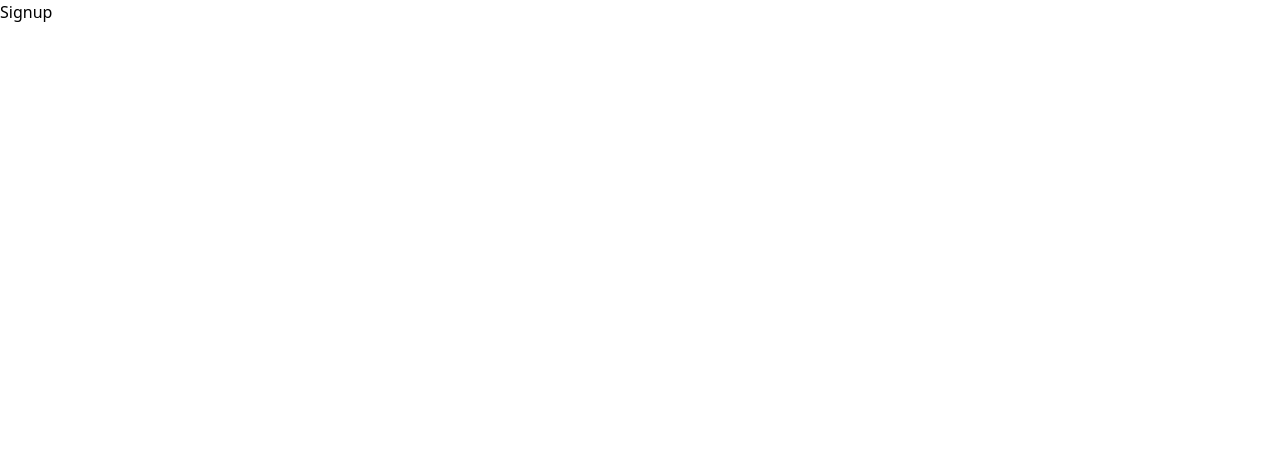
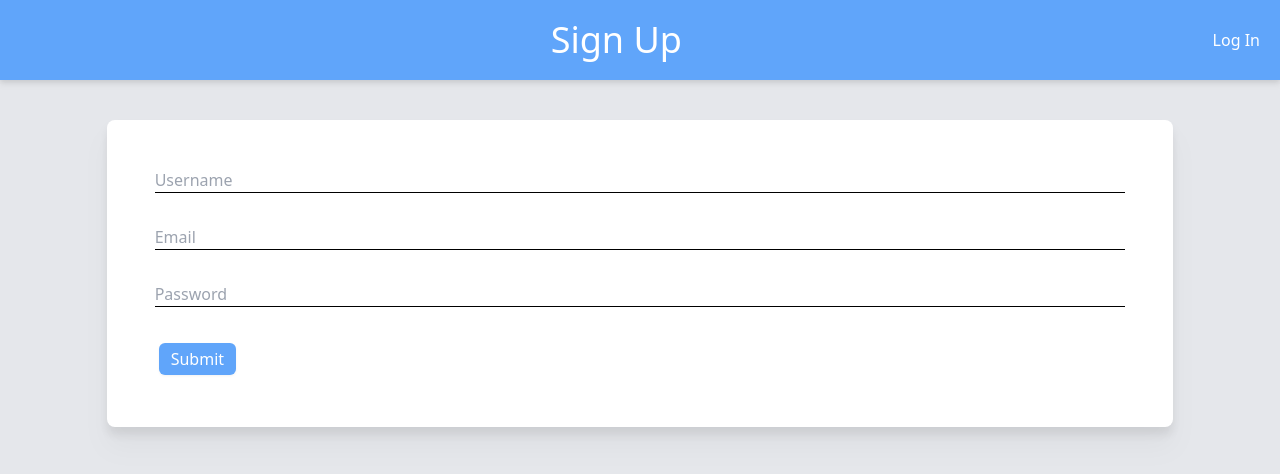
Before and after one commit to nicholasr74/TODO-App, a React (Create React App) app: page /signup in a window 1280 px wide. Shown: the top 474 px of the page. Built offline with nearby package versions, Linux system fonts and the light colour scheme.

Commit message:
login and signup working

```diff
--- a/src/App.js
+++ b/src/App.js
@@ -1,7 +1,7 @@
 import { BrowserRouter as Router, Routes, Route } from 'react-router-dom';
 
 import LoginPage from './pages/LoginPage.js';
-import Signup from './pages/Signup.js';
+import SignupPage from './pages/SignupPage.js';
 import Todo from './pages/Todo.js';
 
 
@@ -11,7 +11,7 @@ function App() {
       <Routes>
         <Route path="/" element={<Todo/>}/>
         <Route path="/login" element={<LoginPage/>}/>
-        <Route path="/signup" element={<Signup/>}/>
+        <Route path="/signup" element={<SignupPage/>}/>
       </Routes>
     </Router>
   );
--- a/src/pages/Login.js
+++ b/src/pages/Login.js
@@ -52,9 +52,7 @@ function Login(){
         }catch (error){
 
             console.error("Error making POST request: ", error);
-
         }
-
         };
 
 
--- a/src/pages/Signup.js
+++ b/src/pages/Signup.js
@@ -1,10 +1,133 @@
-import React from "react";
+import React from 'react';
+import './Login.css'
+import { useState } from 'react';
+import { useNavigate } from 'react-router-dom';
+// import (Routes, Route, useNavigate)
+// import ReactDOM from 'react-dom/client';
+
+
+
 
 function Signup(){
+    const [username, setUsername] = useState("");
+    const [email, setEmail] = useState("");
+    const [password, setPassword] = useState("");
+    const [error, setError] = useState(false);
+    const [errorMessage, setErrorMessage] = useState("Cannot Create Account, Try Again.");
+    const navigate = useNavigate();
+
+    const handleUsernameChange = (e) => {
+        setUsername(e.target.value);
+    };
+
+    const handlePasswordChange = (e) => {
+        setPassword(e.target.value);
+    };
+
+    const handleEmailChange = (e) => {
+        setEmail(e.target.value);
+    }
+
+
+    const handleSignup = async (e) => {
+        e.preventDefault();
+
+        let credentials = {
+            username: username,
+            email: email,
+            password: password,
+        };
+
+        console.log(JSON.stringify(credentials))
+
+        try{
+            const response = await fetch('https://todo-api-is14.onrender.com/signup', {
+                method: "POST",
+                headers: {'Content-type': 'application/json'},
+                body: JSON.stringify(credentials),
+            });
+
+            console.log(response);
+
+            if(!response.ok){
+                throw new Error("Invalid Credentials");
+            }
+
+            const reply = await response.json();
+            console.log(reply);
+
+
+            if(reply.error != undefined){
+                setErrorMessage(reply.error);
+                setError(true);
+            }
+            else{
+                navigate('/login');
+            }
+
+        }catch (error){
+            setError(true);
+            console.error("Error making POST request: ", error);
+        }
+        };
+
+
+
+
 
     return(
-        <p> Signup </p>
+        <>
+
+            <div className = "container my-10 m-auto w-5/6  bg-white rounded-lg drop-shadow-xl p-8 size-50">
+
+                <form className = "flex flex-col items-start ">
+
+                {error &&
+                <div className = "mx-4 bg-red-300 px-4 py-2 border-red-500 rounded-xl">
+                    {errorMessage}
+                </div>
+
+                }
+
+                    <label>
+                        <input
+                            type = "text"
+                            className = "focus: outline-none"
+                            placeholder='Username'
+                            value = {username}
+                            onChange = {handleUsernameChange}
+                        ></input>
+                    </label>
+
+                    <label>
+                        <input
+                            type = "text"
+                            className = "focus: outline-none"
+                            placeholder='Email'
+                            value = {email}
+                            onChange = {handleEmailChange}
+                        ></input>
+                    </label>
+
+                    <label>
+                        <input
+                            type = "password"
+                            className = "focus: outline-none"
+                            placeholder='Password'
+                            value = {password}
+                            onChange = {handlePasswordChange}
+                        ></input>
+                    </label>
+
+                    <button className = "bg-blue-400 rounded-md drop-shadow-sm text-white m-5 px-3 py-1" onClick = {handleSignup}>Submit</button>
+                </form>
+
+
+
+            </div>
+        </>
     )
 }
 
+
 export default Signup;
--- /dev/null
+++ b/src/pages/SignupPage.js
@@ -0,0 +1,25 @@
+import React from "react";
+import Signup from './Signup.js'
+import { NavLink } from 'react-router-dom';
+
+
+function SignupPage(){
+
+    return(
+        <>
+        <div className = "h-screen bg-gray-200">
+            <div className = "flex flex-1 p-5 bg-blue-400 items-center justify-center text-white drop-shadow-md">
+                <p className = "flex flex-1 justify-center text-4xl">Sign Up</p>
+
+                <NavLink to = "/login" as = "button" className = "flex flex-10 bg-blue  rounded text-l">
+                   Log In
+                </NavLink>
+                </div>
+            <Signup/>
+            </div>
+        </>
+    )
+}
+
+
+export default SignupPage;
```
